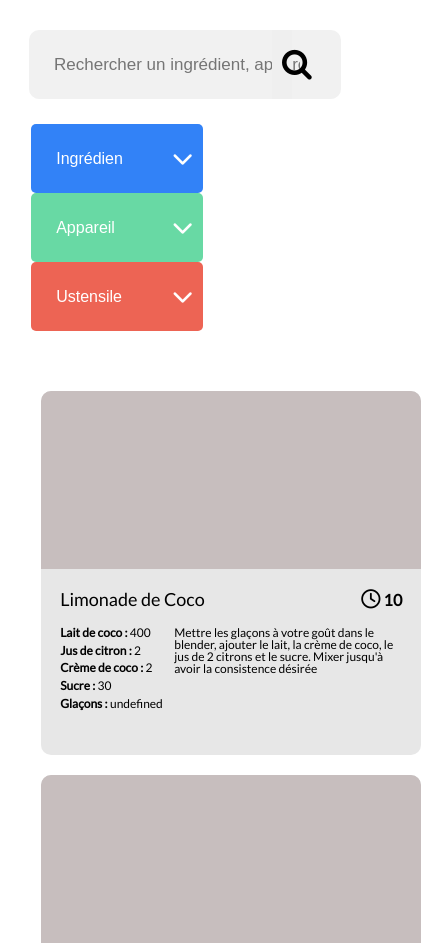
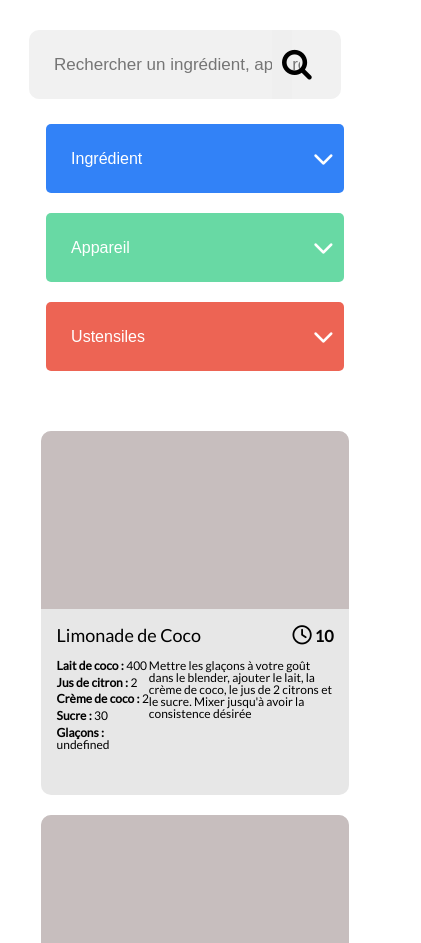
Before and after one commit to GregDigital/GregoryDosSantos_7_16072021, a plain HTML site: page index.html in a window 390 px wide. Shown: the part 157-1100 px from the top of the page, 421 px wide, since content can reach past the window. Drawn offline with Linux system fonts and the light colour scheme.

Commit message:
amelioration

```diff
--- a/sass/layout/main.scss
+++ b/sass/layout/main.scss
@@ -87,3 +87,22 @@ section {
     text-align: center;
   }
 }
+
+@media screen and (max-width: 530px) {
+  section {
+    display: flex;
+    flex-wrap: wrap;
+    margin-left: 8%;
+    margin-right: 8%;
+    margin-top: 50px;
+
+    .recipes-container {
+      min-height: 364px;
+      min-width: 0px;
+      background: #e7e7e7;
+      border-radius: 10px;
+      flex: 1 0 80%;
+      margin: 10px;
+    }
+  }
+}
--- a/sass/layout/nav.scss
+++ b/sass/layout/nav.scss
@@ -344,3 +344,71 @@ nav {
 .addAppareils {
   display: none;
 }
+
+@media screen and (max-width: 688px) {
+  .button-option {
+    display: -webkit-box;
+    display: -ms-flexbox;
+    display: flex;
+    margin-left: 8%;
+    margin-right: 8%;
+    -ms-flex-wrap: wrap;
+    flex-wrap: wrap;
+    justify-content: center;
+    align-items: center;
+  }
+
+  .search-ingredient {
+    width: 100%;
+  }
+
+  .search-appareil {
+    width: 100%;
+  }
+
+  .search-ustensiles {
+    width: 100%;
+  }
+
+  .ingredient {
+    margin-bottom: 20px;
+  }
+
+  .appareils {
+    margin-bottom: 20px;
+  }
+}
+
+@media screen and (max-width: 530px) {
+  .button-option {
+    display: -webkit-box;
+    display: -ms-flexbox;
+    display: flex;
+    margin-left: 8%;
+    margin-right: 8%;
+    -ms-flex-wrap: wrap;
+    flex-wrap: wrap;
+    justify-content: center;
+    align-items: center;
+  }
+
+  .search-ingredient {
+    width: 100%;
+  }
+
+  .search-appareil {
+    width: 100%;
+  }
+
+  .search-ustensiles {
+    width: 100%;
+  }
+
+  .ingredient {
+    margin-bottom: 20px;
+  }
+
+  .appareils {
+    margin-bottom: 20px;
+  }
+}
```
Also changed, not shown: sass/layout/main.css, sass/layout/nav.css, sass/style.css, 3 other files.
